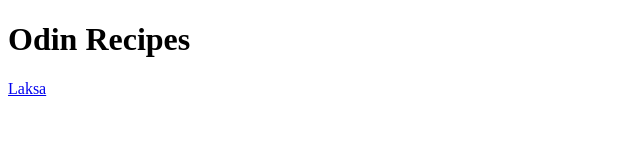
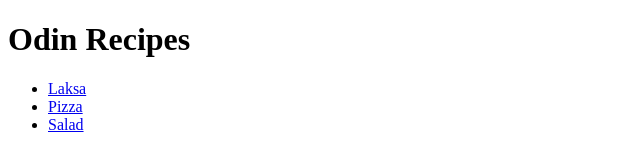
Before and after one commit to bananamonkey4655/odin-recipes, a plain HTML site: page index.html in a window 1280 px wide. Shown: the whole page, without its empty margins (0-640 px from the left). Drawn offline with Linux system fonts and the light colour scheme.

Commit message:
Added links to new recipes

```diff
--- a/index.html
+++ b/index.html
@@ -8,6 +8,10 @@
 </head>
 <body>
     <h1>Odin Recipes</h1>
-    <a href="recipes/laksa.html">Laksa</a>
+    <ul>
+        <li><a href="recipes/laksa.html">Laksa</a></li>
+        <li><a href="recipes/pizza.html">Pizza</a></li>
+        <li><a href="recipes/salad.html">Salad</a></li>
+    </ul>
 </body>
 </html>
```
